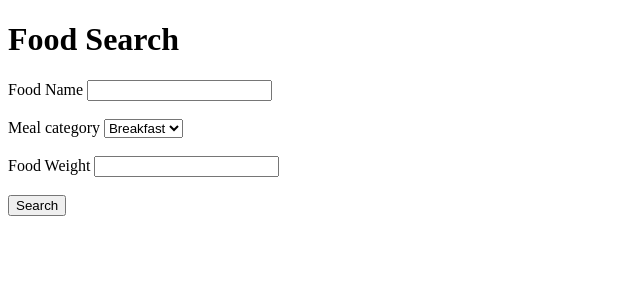
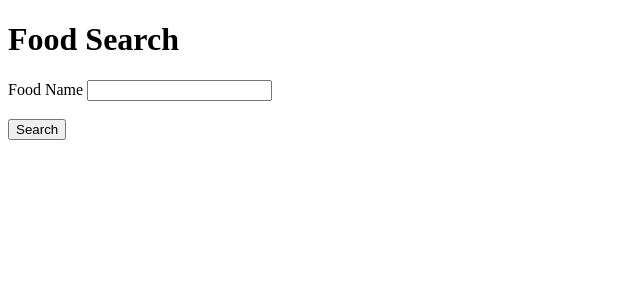
Before and after one commit to Marsad07/FitnessApp, a Flask app: page /routes/search in a window 1280 px wide. Shown: the top 300 px of the page, without its empty margins (0-640 px from the left). Run offline with Flask 3, Linux system fonts and the light colour scheme.

Commit message:
feat: added food_search_list template and simplified search form for multi-result flow

```diff
--- a/app/templates/online/foods/search.html
+++ b/app/templates/online/foods/search.html
@@ -9,17 +9,6 @@
     <form method="get" action="/routes/search">
         <label for="food_name">Food Name</label>
         <input type="text" id="food_name" name="food_name"><br><br>
-
-        <label for="meal_category">Meal category</label>
-        <select name="meal_category" id="meal_category">
-           <option value="breakfast">Breakfast</option>
-           <option value="lunch">Lunch</option>
-           <option value="dinner">Dinner</option>
-           <option value="snack">Snacks</option>
-        </select><br><br>
-
-        <label for="food_weight">Food Weight</label>
-        <input type="number" id="food_weight" name="food_weight"><br><br>
         <button type="submit" id="submit_btn">Search</button>
     </form>
 </body>
```
Also changed, not shown: app/templates/online/foods/food_search_list.html (added, +17 -0 lines).
